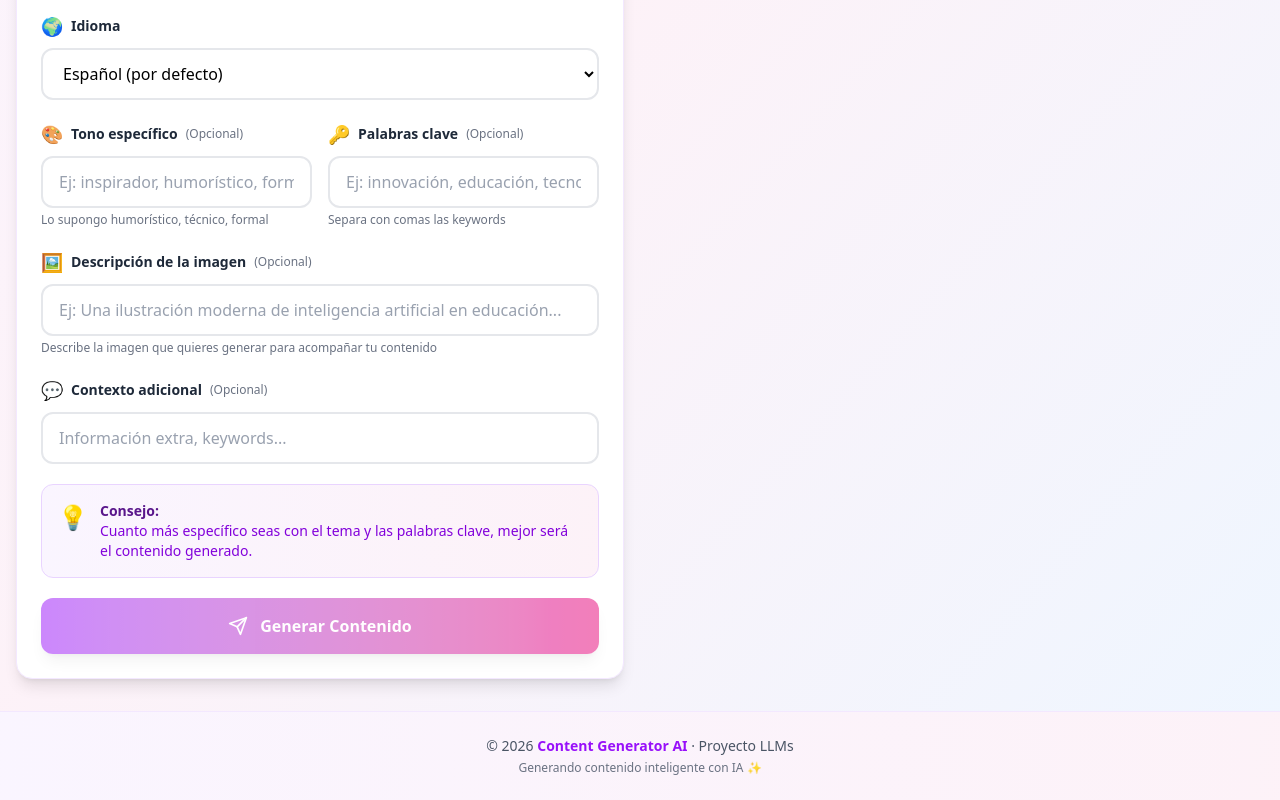
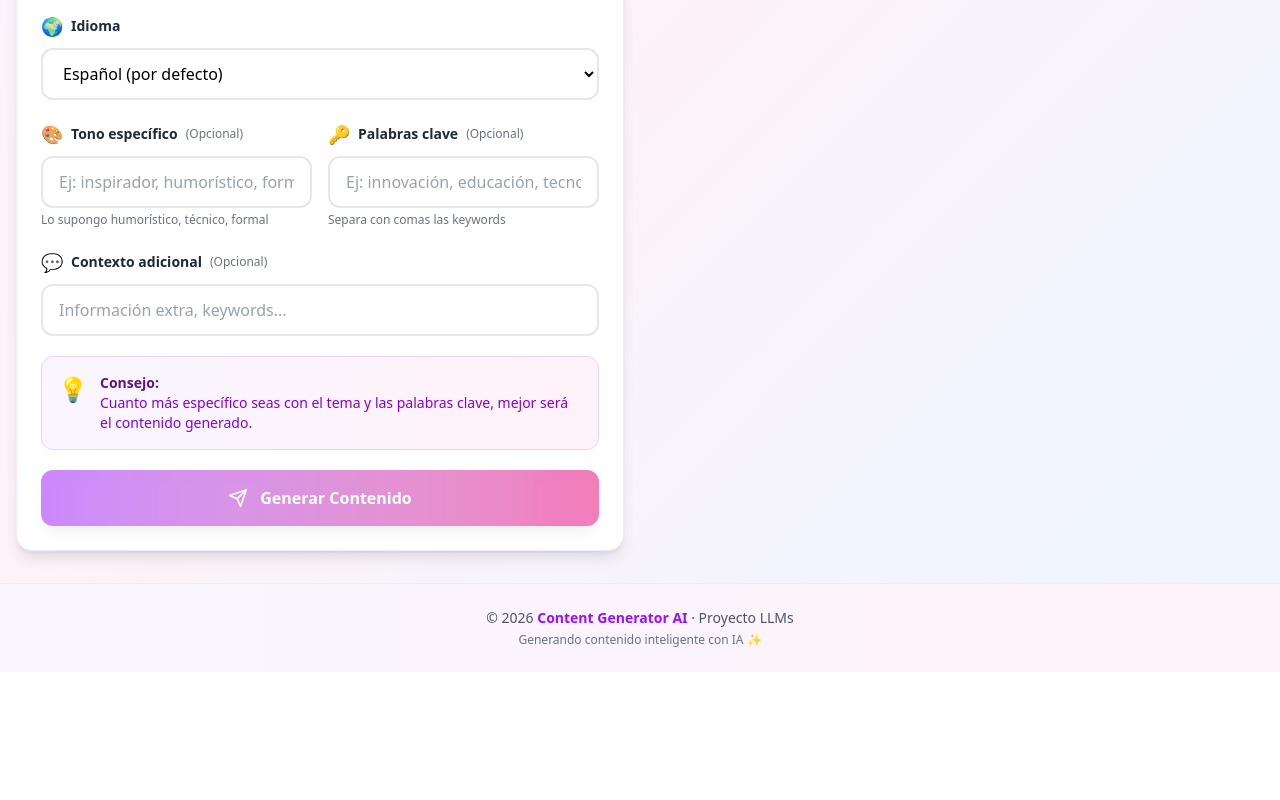
Before and after one commit to Bootcamp-IA-P5/Equipo_2_Proyecto_XI_LLMs_GENERADOR-DE-CONTENIDO, a React app in the folder frontend/: page / in a window 1280 px wide. Shown: the part 788-1588 px from the top of the page. After the commit the page ends 1460 px from the top, so only its background shows below. Built offline with nearby package versions, Linux system fonts and the light colour scheme; no server answers; the HTML template or start-up script is replaced by a standard one.

Commit message:
refactor: remove image description field from form
- Remove imagePrompt field as topic already generates both content and image
- Backend generates images automatically from topic
- Simplifies user interface by removing redundant field
- Topic field now handles both text content and image generation

```diff
--- a/frontend/src/components/ContentForm.jsx
+++ b/frontend/src/components/ContentForm.jsx
@@ -12,7 +12,6 @@ const ContentForm = ({ config, onSubmit, loading }) => {
     additionalContext: '',
     tone: '',
     keywords: '',
-    imagePrompt: '',
     llmProvider: 'groq',
     language: 'es',
   });
@@ -160,26 +159,6 @@ const ContentForm = ({ config, onSubmit, loading }) => {
         </div>
       </div>
 
-      {/* Image Description */}
-      <div>
-        <label className="flex items-center gap-2 text-sm font-semibold text-gray-800 mb-2" htmlFor="imagePrompt">
-          <span className="text-lg">🖼️</span>
-          Descripción de la imagen
-          <span className="text-xs text-gray-500 font-normal">(Opcional)</span>
-        </label>
-        <input
-          id="imagePrompt"
-          type="text"
-          value={formData.imagePrompt}
-          onChange={(e) => handleChange('imagePrompt', e.target.value)}
-          placeholder="Ej: Una ilustración moderna de inteligencia artificial en educación..."
-          className="w-full px-4 py-3 border-2 border-gray-200 rounded-xl focus:border-purple-400 focus:ring focus:ring-purple-100 transition-all placeholder:text-gray-400"
-        />
-        <p className="text-xs text-gray-500 mt-1">
-          Describe la imagen que quieres generar para acompañar tu contenido
-        </p>
-      </div>
-
       {/* Additional Context */}
       <div>
         <label className="flex items-center gap-2 text-sm font-semibold text-gray-800 mb-2" htmlFor="additionalContext">
```
